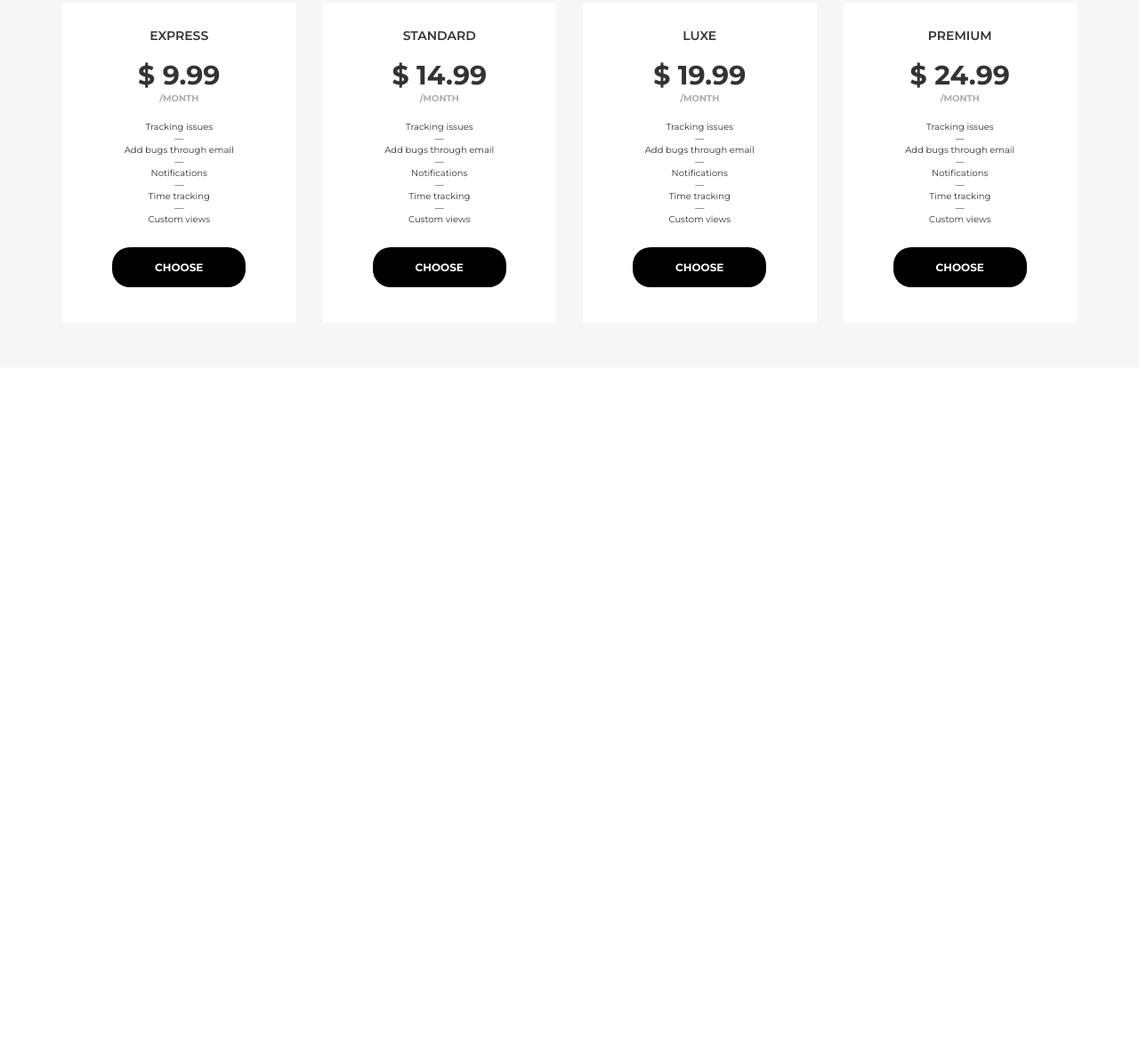
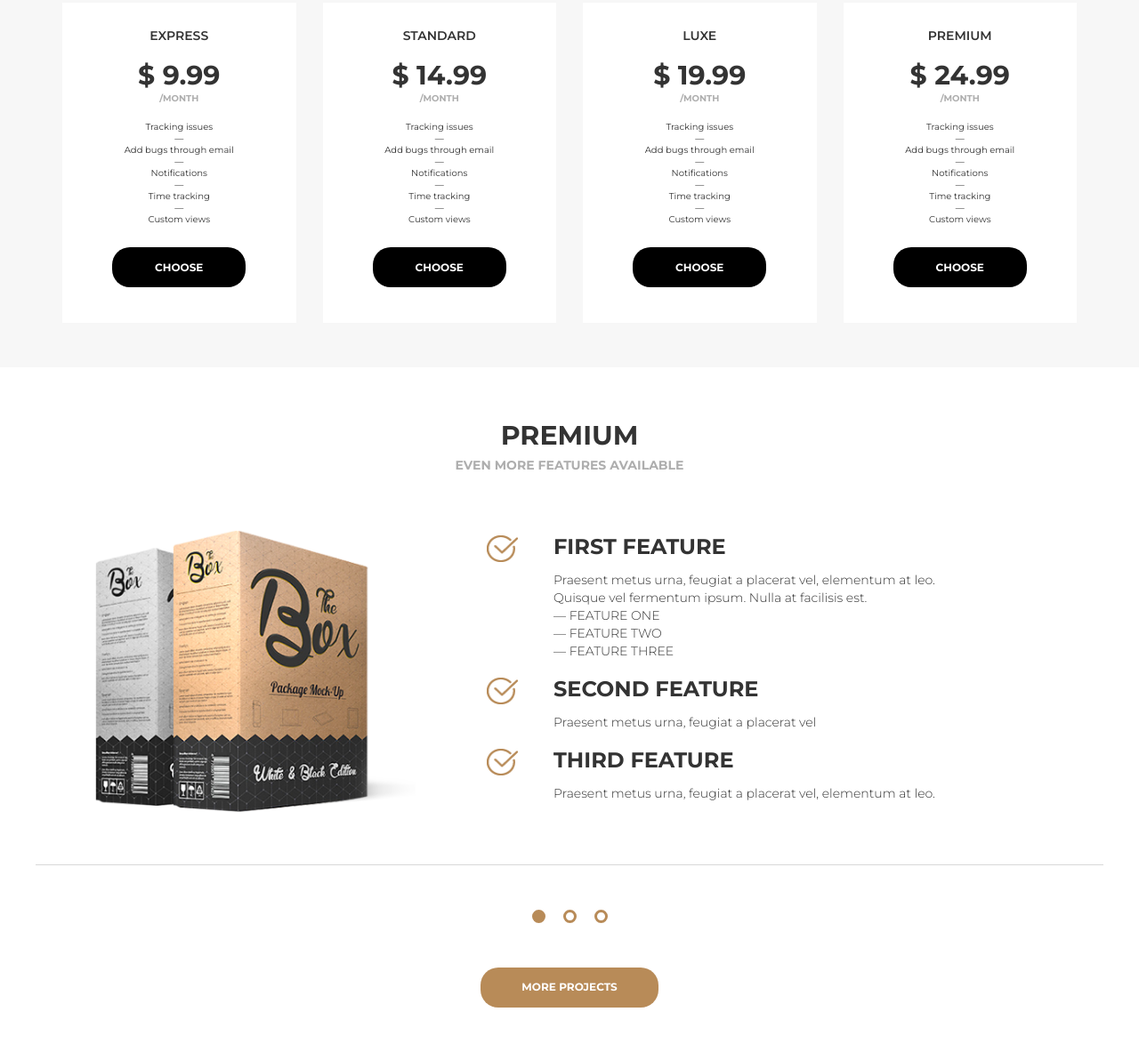
Before and after one commit to MariuszGalek/Landing_Page, a plain HTML site: page index.html in a window 1280 px wide. Shown: the part 4347-5530 px from the top of the page at 89% size. Before the commit the page ends 4760 px from the top, so only its background shows below. Drawn offline with nearby package versions, Linux system fonts and the light colour scheme.

Commit message:
Add premium section

```diff
--- a/index.html
+++ b/index.html
@@ -352,6 +352,35 @@
     			</div>
     		</div>
     	</section>
+    	<section class="premium">
+    		<div class="heading">
+				<h2 class="heading text-uppercase">Premium</h2>
+				<h5 class="text-uppercase">Even more features available</h5>
+			</div>
+    		<div class="container">
+    			<div class="box">
+    				<img src="../images/box.png">
+    			</div>
+    			<div class="features">
+    				<h3 class="text-uppercase"><img src="../images/check.png">First feature</h3>
+    				<p>Praesent metus urna, feugiat a placerat vel, elementum at leo.<br>Quisque vel fermentum ipsum. Nulla at facilisis est.<br>— FEATURE ONE<br>— FEATURE TWO<br>— FEATURE THREE</p>
+    				<h3 class="text-uppercase"><img src="../images/check.png">Second feature</h3>
+    				<p>Praesent metus urna, feugiat a placerat vel</p>
+    				<h3 class="text-uppercase"><img src="../images/check.png">Third feature</h3>
+    				<p>Praesent metus urna, feugiat a placerat vel, elementum at leo.</p>
+    			</div>
+    		</div>
+    		<div class="pagination">
+				<div class="dot full"></div>
+				<div class="dot"></div>
+				<div class="dot"></div>
+			</div>
+			<div class="btn-more">
+				<button>
+					More projects
+				</button>
+			</div>
+    	</section>
     <script src="https://code.jquery.com/jquery-1.4.2.js" integrity="sha256-lcAjyA3+DTAwTFgkSHiZUGH4eAGmbapda/TyUSvg5vk=" crossorigin="anonymous"></script>
 	<script type="text/javascript" src="js/script.js"></script>
 	</body>
--- a/sass/style.scss
+++ b/sass/style.scss
@@ -552,3 +552,89 @@ body {
 		}
 	}
 }
+
+/*-- premium --*/
+
+.premium {
+	height: auto;
+	.heading {
+		padding-top: 20px;
+		text-align: center;
+		font-weight: 600;
+		h2 {
+			font-size: 40;
+			font-weight: bold;
+		}
+		h5 {
+			font-size: 20;
+			color: rgb(174,174,174);
+			font-weight: bold;
+		}
+	}
+	.container {
+		.box {
+			img {
+				height: 350px;
+			}
+		}
+		margin-top: 50px;
+		padding-bottom: 40px;
+		display: flex;
+		flex-wrap: nowrap;
+		border-bottom: 1px solid rgb(216,216,216);
+		.features {
+			margin-left: 80px;
+			img {
+				height: 30px;
+				width: 35px;
+				margin-right: 40px;
+			}
+			h3 {
+			 	font-weight: 700;
+			}
+			p {
+				margin-left: 75px;
+				font-size: 14px;
+				font-weight: 300;
+			}
+		}
+	}
+	.pagination {
+		margin-top: 50px;
+		padding-bottom: 30px;
+		display: flex;
+	    flex-wrap: wrap;
+	    justify-content: center;
+		.dot {
+			border: 3px solid $color-project;
+			margin: 0 10px;
+			width: 15px;
+			height: 15px;
+			border-radius: 50%;
+			display: inline-block;
+			cursor: pointer;
+		}
+		.full {
+			background: $color-project;
+		}
+	}
+	.btn-more {
+		text-align: center;
+		padding-bottom: 50px;
+		button {
+			padding: 10px 0;
+			height: 45px;
+			width: 200px;
+			font-size: 12px;
+			font-weight: bold;
+			background-color: $color-project;
+			color: white;
+			border-radius: 20px;
+			border-width: 0;
+			text-transform: uppercase;
+		}
+		button:active {
+			background-color: black;
+		}
+	}
+}
```
Also changed, not shown: css/style.css, css/style.prefixed.css, images/box.png (renamed from images/books.png), images/check.png (added), 2 other files.
